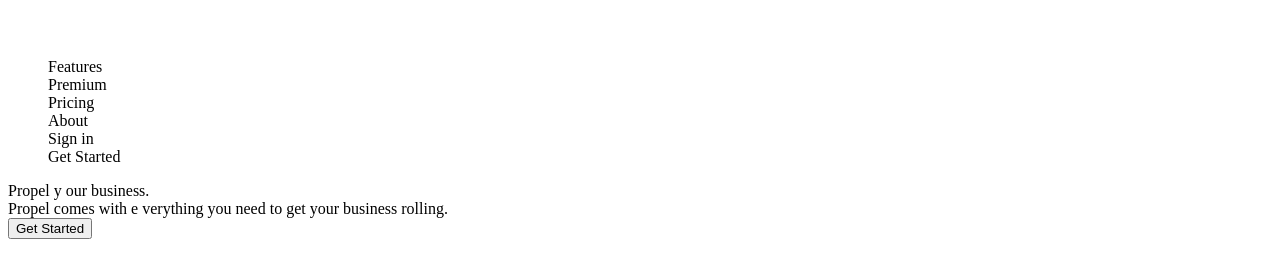
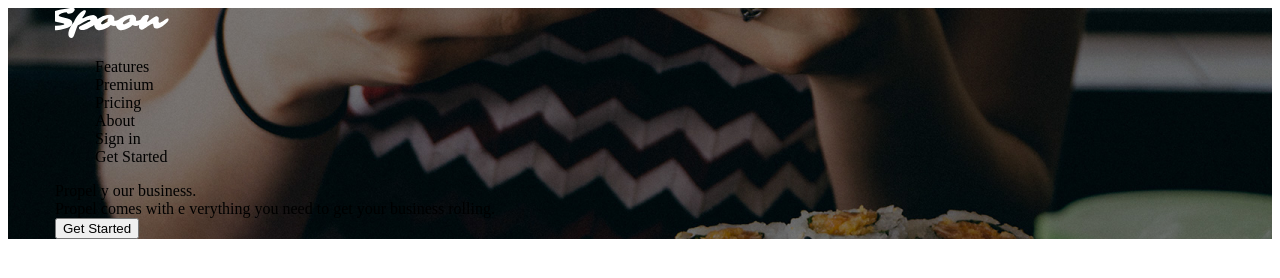
Before and after one commit to Toma008/SPOON, a plain HTML site: page index.html in a window 1280 px wide. Drawn offline with Linux system fonts and the light colour scheme.

Commit message:
Add files via upload

```diff
--- a/css/basic.css
+++ b/css/basic.css
@@ -1,3 +1,11 @@
+@import url('https://fonts.googleapis.com/css2?family=IBM+Plex+Mono:ital,wght@0,100;0,200;0,300;0,400;0,500;0,600;0,700;1,100;1,200;1,300;1,400;1,500;1,600;1,700&family=Libre+Franklin:ital,wght@0,100..900;1,100..900&display=swap');
+
+:root{
+    --fontLF: "Libre Franklin", serif;
+    --fontIBM: "IBM Plex Mono",serif;
+    --colorGreen: #5AB963;
+}
+
 *{
     box-sizing: border-box;
 }
@@ -13,3 +21,8 @@ a{
 li{
     list-style: none;
 }
+
+.container{
+    max-width: 1170px;
+    margin: 0 auto;
+}
--- a/css/main.css
+++ b/css/main.css
@@ -1 +1,2 @@
-@import url(basic.css)
+@import url(basic.css);
+@import url(sactions/grettings.css);
--- /dev/null
+++ b/css/sactions/grettings.css
@@ -0,0 +1,27 @@
+.grettings {
+    background: url(../../img/grettings/fon.png) no-repeat;
+}
+
+.container {}
+
+.header {}
+
+.logo {}
+
+.nav {}
+
+.nav__list {}
+
+.nav__item {}
+
+.nav__item__square {}
+
+.desc {}
+
+.desc__title {}
+
+.desc__text {}
+
+.btn {}
+
+.desc__btn {}
--- a/index.html
+++ b/index.html
@@ -9,7 +9,7 @@
 <body>
    <div class="wraper">
        <section class="grettings">
-        <div class="conteiner">
+        <div class="container">
             <header class="header">
                 <div class="logo">
                     <a href="index.html">
```
Also changed, not shown: img/grettings/fon.png (added).
